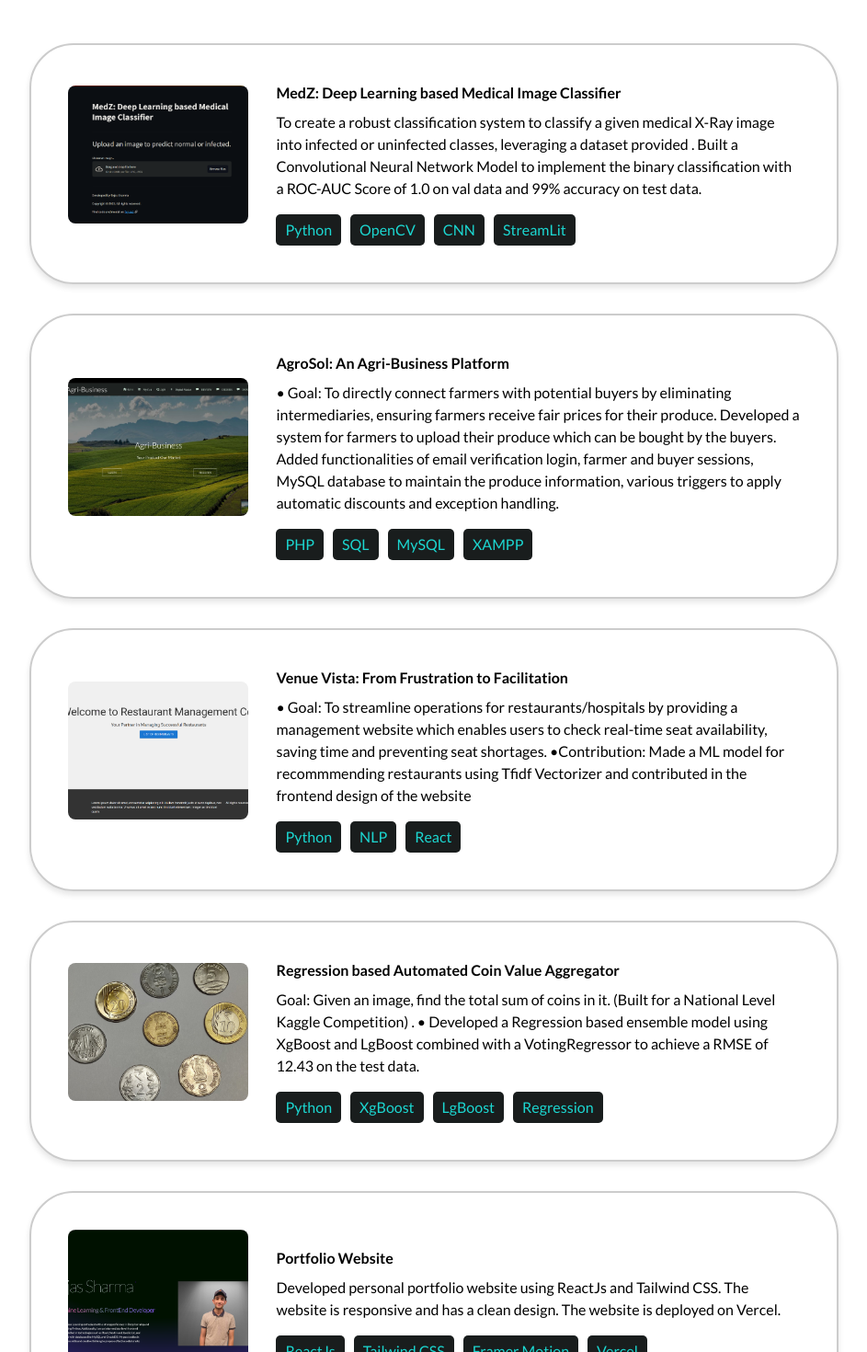
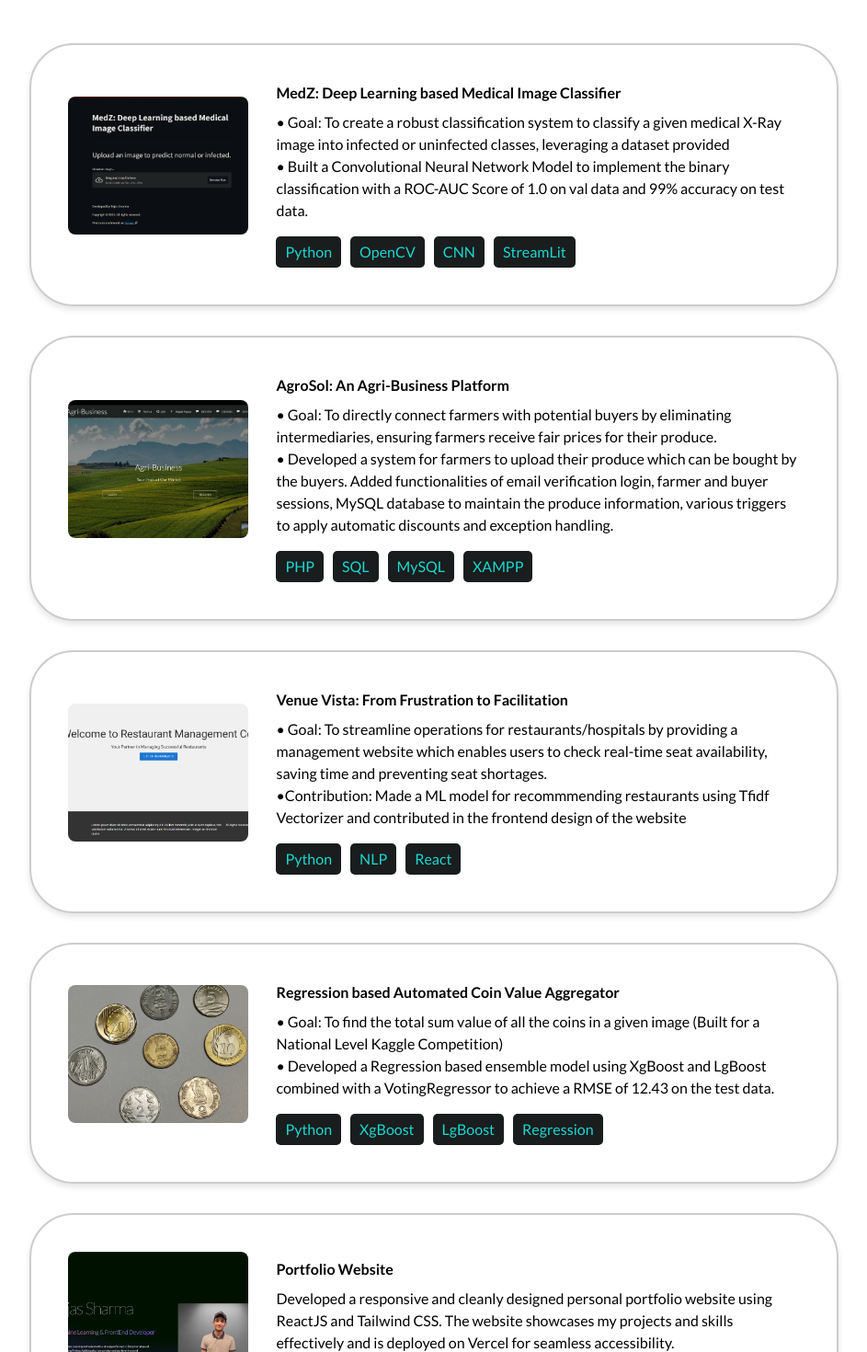
Before and after one commit to Tej-as1/portfolio, a React (Vite) app: page / in a window 1280 px wide. Shown: the part 2120-3590 px from the top of the page at 92% size, without its empty margins (154-1097 px from the left). Built offline with nearby package versions, Linux system fonts and the light colour scheme.

Commit message:
Added changes

```diff
--- a/index.html
+++ b/index.html
@@ -2,7 +2,7 @@
 <html lang="en">
   <head>
     <meta charset="UTF-8" />
-    <link rel="icon" type="image/svg+xml" href="/vite.svg" />
+    <link rel="icon" type="image/png" href="/src/assets/logo.jpg" />
     <meta name="viewport" content="width=device-width, initial-scale=1.0" />
     <title>Tejas Sharma</title>
   </head>
--- a/src/components/About.css
+++ b/src/components/About.css
@@ -52,7 +52,7 @@
   }
 
   .about-text {
-    padding: 10px; /* Adjusted padding for better spacing */
+    padding: 10px;
     text-align: center; /* Center text content */
   }
 }
--- a/src/components/Contact.css
+++ b/src/components/Contact.css
@@ -4,8 +4,8 @@
   text-align: center;
   padding: 50px 20px;
   color: aliceblue;
-  overflow-y: auto; /* Allow vertical scrolling */
-  height: 70vh; /* Make the contact page take the full viewport height */
+  overflow-y: auto;
+  height: 70vh;
 }
 
 .contact-heading {
--- a/src/components/Navbar.css
+++ b/src/components/Navbar.css
@@ -23,12 +23,12 @@
 
 .navbar-container .part1 {
     color: rgb(84, 47, 176);
-    display: inline; /* Ensure part1 and part2 are inline */
+    display: inline;
 }
 
 .navbar-container .part2 {
     color: rgb(252, 246, 246);
-    display: inline; /* Ensure part1 and part2 are inline */
+    display: inline;
 }
 
 .space {
@@ -45,21 +45,20 @@
     padding-right: 10px;
 }
 
-/* Media Queries for Mobile Responsiveness */
 @media (max-width: 768px) {
     .navbar-container {
         padding: 1rem;
         font-size: 1.5rem;
-        flex-direction: row; /* Keep row direction */
-        align-items: center; /* Align items center */
-        justify-content: space-between; /* Keep space-between */
+        flex-direction: row;
+        align-items: center;
+        justify-content: space-between;
     }
 
     .navbar_icon {
         font-size: 1.5rem;
         padding-right: 0;
         gap: 5px;
-        align-self: center; /* Align icons to the center */
+        align-self: center;
     }
 
     .space {
@@ -67,7 +66,7 @@
     }
 
     .navbar {
-        flex-direction: row; /* Keep row direction */
+        flex-direction: row;
         align-items: center;
         justify-content: space-between;
     }
--- a/src/components/ProjectPage.css
+++ b/src/components/ProjectPage.css
@@ -105,7 +105,6 @@
   border-radius: 5px;
 }
 
-/* Media query for mobile */
 @media (max-width: 768px) {
   .project-container {
     padding-left: 0;
--- a/src/components/ProjectPage.jsx
+++ b/src/components/ProjectPage.jsx
@@ -1,128 +1,3 @@
-// import React from "react";
-// import "./ProjectPage.css";
-
-// import proj1 from "../assets/proj1.png";
-// import proj2 from "../assets/proj2.png";
-// import proj3 from "..//assets/proj3.jpg";
-// import proj4 from "..//assets/proj4.jpg";
-// import proj5 from "..//assets/proj5.png";
-// import { motion } from "framer-motion";
-// const projects = [
-//   {
-//     title: "MedZ: Deep Learning based Medical Image Classifier",
-//     image: proj1,
-//     description:
-//       "To create a robust classification system to classify a given medical X-Ray image into infected or uninfected classes, leveraging a dataset provided\n. Built a Convolutional Neural Network Model to implement the binary classification with a ROC-AUC Score of 1.0 on val data and 99% accuracy on test data.",
-//     technologies: ["Python", "OpenCV", "CNN", "StreamLit"],
-//     link: "https://medzdeployement.streamlit.app/",
-//   },
-//   {
-//     title: "AgroSol: An Agri-Business Platform",
-//     image: proj3,
-//     description: `• Goal: To directly connect farmers with potential buyers by
-// eliminating intermediaries, ensuring farmers receive fair prices for their produce.
-// \nDeveloped a system for farmers to upload their produce which can
-// be bought by the buyers. Added functionalities of email
-// verification login, farmer and buyer sessions, MySQL database to
-// maintain the produce information, various triggers to apply
-// automatic discounts and exception handling.`,
-//     technologies: ["PHP", "SQL", "MySQL", "XAMPP"],
-//     link: "https://github.com/Tej-as1/AgroSol",
-//   },
-//   {
-//     title: "Venue Vista: From Frustration to Facilitation",
-//     image: proj2,
-//     description: `• Goal: To streamline operations for restaurants/hospitals by
-// providing a management website which enables users to check
-// real-time seat availability, saving time and preventing
-// seat shortages.
-// •Contribution: Made a ML model for recommmending
-// restaurants using Tfidf Vectorizer and contributed in the frontend
-// design of the website`,
-//     technologies: ["Python", "NLP", "React"],
-//     link: "https://hackout-team-void-frontend.onrender.com/",
-//   },
-//   ,
-//   {
-//     title: "Regression based Automated Coin Value Aggregator",
-//     image: proj4,
-//     description: `
-// Goal: Given an image, find the total sum of coins in it. (Built for a National Level Kaggle Competition) .
-// • Developed a Regression based ensemble model using XgBoost and LgBoost combined with a VotingRegressor to achieve a RMSE of 12.43 on the test data.`,
-//     technologies: ["Python", "XgBoost", "LgBoost", "Regression"],
-//     link: "https://www.kaggle.com/code/tejassharma17/sample-notebook",
-//   },
-//   {
-//     title: "Portfolio Website",
-//     image: proj5,
-//     description: `Developed personal portfolio website using ReactJs and Tailwind CSS. The website is responsive and has a clean design. The website is deployed on Vercel.`,
-//     technologies: ["ReactJs", "Tailwind CSS", "Framer Motion", "Vercel"],
-//     link: "https://www.kaggle.com/code/tejassharma17/sample-notebook",
-//   },
-// ];
-
-// const ProjectPage = () => {
-//   return (
-//     <div className="project-page">
-//       <motion.h2
-//         whileInView={{ opacity: 1, y: 0 }}
-//         initial={{ y: -100, opacity: 0 }}
-//         transition={{ duration: 0.5 }}
-//         className="project-heading"
-//       >
-//         Projects{" "}
-//       </motion.h2>
-//       <div className="project-container">
-//         {projects.map((project, index) => (
-//           <a
-//             key={index}
-//             className="project-link"
-//             href={project.link}
-//             target="_blank"
-//             rel="noopener noreferrer"
-//           >
-//             <motion.div
-//               whileInView={{ opacity: 1, x: 0 }}
-//               initial={{ opacity: 0, x: 100 }}
-//               transition={{ duration: 0.5 }}
-//               className="project-box"
-//             >
-//               <motion.div
-//                 whileInView={{ opacity: 1, x: 0 }}
-//                 initial={{ opacity: 0, x: 100 }}
-//                 transition={{ duration: 0.5 }}
-//                 className="project-item"
-//               >
-//                 {" "}
-//                 <div className="project-image-container">
-//                   <img
-//                     src={project.image}
-//                     alt={project.title}
-//                     className="project-image"
-//                   />
-//                 </div>
-//                 <div className="project-content">
-//                   <h6 className="project-title">{project.title}</h6>
-//                   <p className="project-description">{project.description}</p>
-//                   <div className="project-technologies">
-//                     {project.technologies.map((tech, index) => (
-//                       <span key={index} className="tech-box">
-//                         {tech}
-//                       </span>
-//                     ))}
-//                   </div>
-//                 </div>
-//               </motion.div>
-//             </motion.div>
-//           </a>
-//         ))}
-//       </div>
-//     </div>
-//   );
-// };
-
-// export default ProjectPage;
-
 import React from "react";
 import "./ProjectPage.css";
 
@@ -137,33 +12,44 @@ const projects = [
     title: "MedZ: Deep Learning based Medical Image Classifier",
     image: proj1,
     description:
-      "To create a robust classification system to classify a given medical X-Ray image into infected or uninfected classes, leveraging a dataset provided\n. Built a Convolutional Neural Network Model to implement the binary classification with a ROC-AUC Score of 1.0 on val data and 99% accuracy on test data.",
+    <p>
+      • Goal: To create a robust classification system to classify a given
+medical X-Ray image into infected or uninfected classes,
+leveraging a dataset provided
+<br/>
+• Built a Convolutional Neural Network Model to implement the
+binary classification with a ROC-AUC Score of 1.0 on val data and
+99% accuracy on test data.
+    </p>,
     technologies: ["Python", "OpenCV", "CNN", "StreamLit"],
     link: "https://medzdeployement.streamlit.app/",
   },
   {
     title: "AgroSol: An Agri-Business Platform",
     image: proj3,
-    description: `• Goal: To directly connect farmers with potential buyers by
+    description: <p>
+      • Goal: To directly connect farmers with potential buyers by
 eliminating intermediaries, ensuring farmers receive fair prices for their produce.
-\nDeveloped a system for farmers to upload their produce which can
+<br/>
+• Developed a system for farmers to upload their produce which can
 be bought by the buyers. Added functionalities of email
 verification login, farmer and buyer sessions, MySQL database to
 maintain the produce information, various triggers to apply
-automatic discounts and exception handling.`,
+automatic discounts and exception handling.
+    </p>,
     technologies: ["PHP", "SQL", "MySQL", "XAMPP"],
     link: "https://github.com/Tej-as1/AgroSol",
   },
   {
     title: "Venue Vista: From Frustration to Facilitation",
     image: proj2,
-    description: `• Goal: To streamline operations for restaurants/hospitals by
+    description: <p>• Goal: To streamline operations for restaurants/hospitals by
 providing a management website which enables users to check
 real-time seat availability, saving time and preventing
-seat shortages.
+seat shortages.<br/>
 •Contribution: Made a ML model for recommmending
 restaurants using Tfidf Vectorizer and contributed in the frontend
-design of the website`,
+design of the website</p>,
     technologies: ["Python", "NLP", "React"],
     link: "https://hackout-team-void-frontend.onrender.com/",
   },
@@ -171,18 +57,20 @@ design of the website`,
   {
     title: "Regression based Automated Coin Value Aggregator",
     image: proj4,
-    description: `
-Goal: Given an image, find the total sum of coins in it. (Built for a National Level Kaggle Competition) .
-• Developed a Regression based ensemble model using XgBoost and LgBoost combined with a VotingRegressor to achieve a RMSE of 12.43 on the test data.`,
+    description: <p>
+• Goal: To find the total sum value of all the coins in a given image (Built for a National Level Kaggle Competition) <br/>
+• Developed a Regression based ensemble model using XgBoost and LgBoost combined with a VotingRegressor to achieve a RMSE of 12.43 on the test data.</p>,
     technologies: ["Python", "XgBoost", "LgBoost", "Regression"],
     link: "https://www.kaggle.com/code/tejassharma17/sample-notebook",
   },
   {
     title: "Portfolio Website",
     image: proj5,
-    description: `Developed personal portfolio website using ReactJs and Tailwind CSS. The website is responsive and has a clean design. The website is deployed on Vercel.`,
+    description:<p>
+      Developed a responsive and cleanly designed personal portfolio website using ReactJS and Tailwind CSS. The website showcases my projects and skills effectively and is deployed on Vercel for seamless accessibility.
+    </p>,
     technologies: ["ReactJs", "Tailwind CSS", "Framer Motion", "Vercel"],
-    link: "https://www.kaggle.com/code/tejassharma17/sample-notebook",
+    link: "https://github.com/Tej-as1/portfolio"
   },
 ];
 
```
Also changed, not shown: src/assets/logo.jpg (added).
